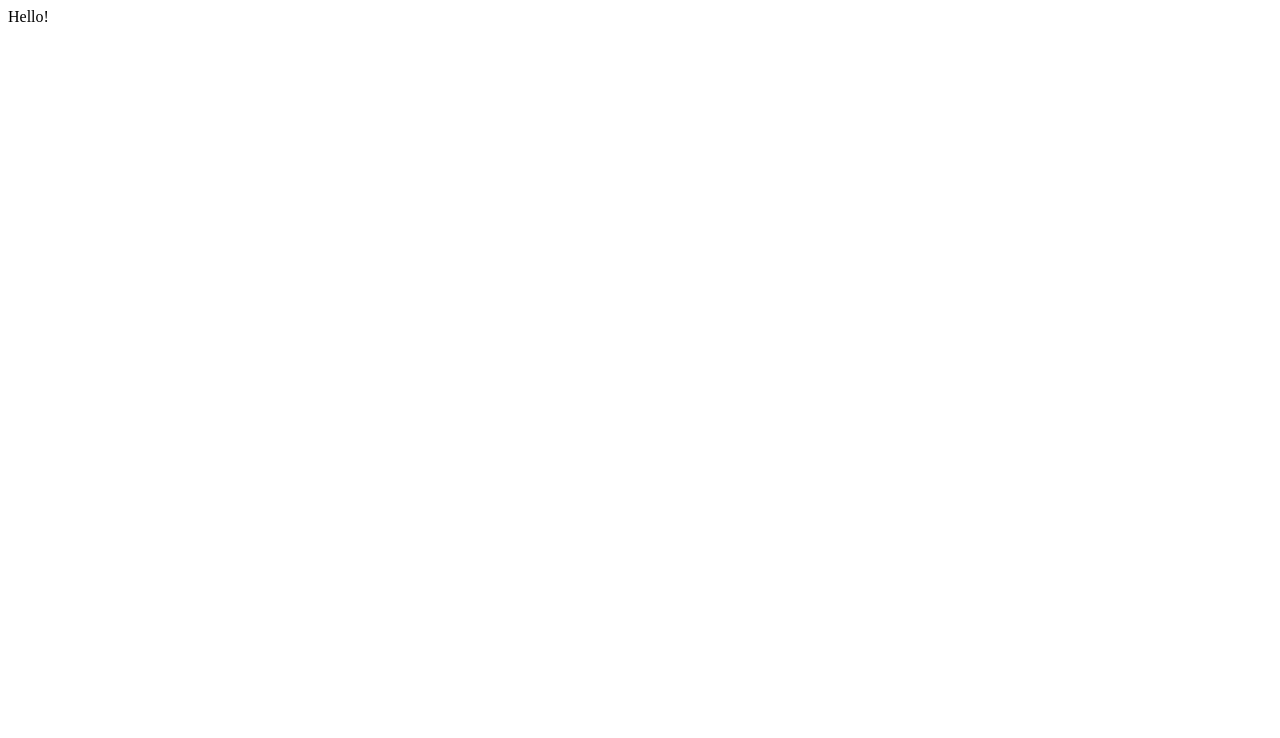
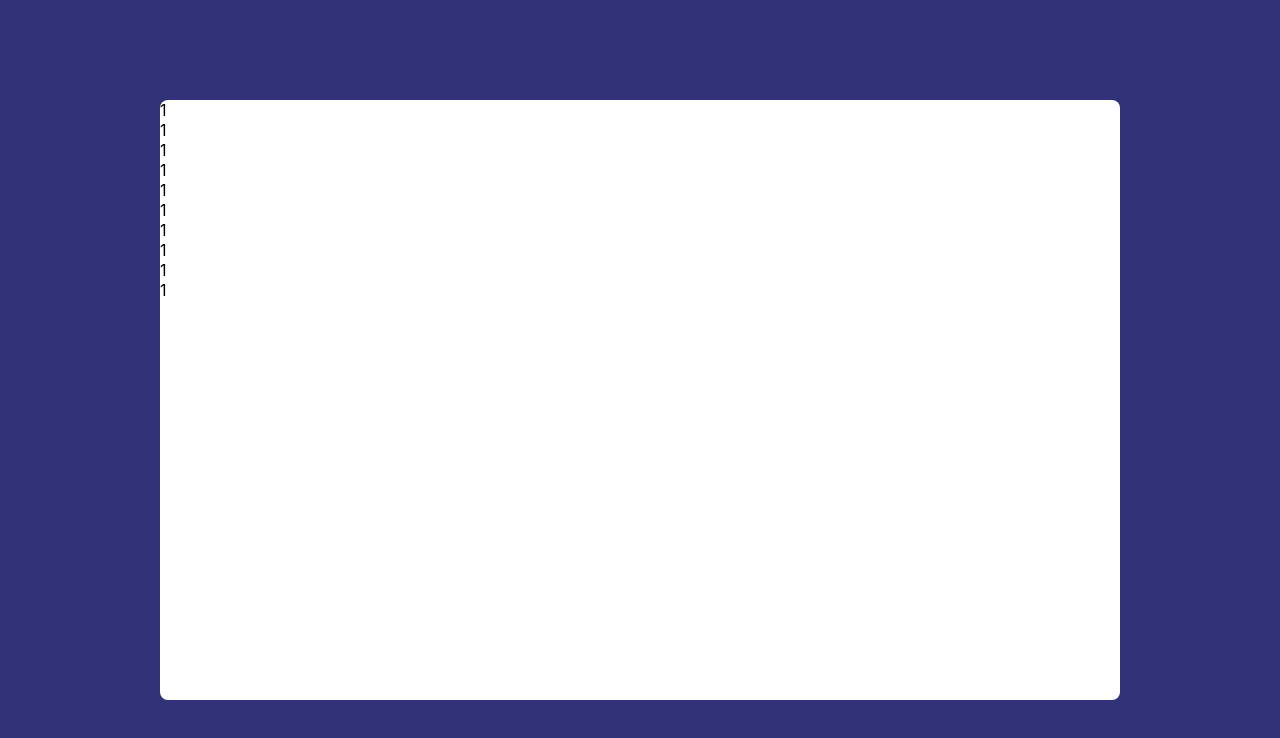
Before and after one commit to pdlmn/tenzies, a React (Create React App) app: page / in a window 1280 px wide. Shown: the top 738 px of the page. Built offline with nearby package versions, Linux system fonts and the light colour scheme.

Commit message:
Added css

```diff
--- a/src/App.js
+++ b/src/App.js
@@ -1,7 +1,17 @@
-function App() {
+import Die from './components/Die'
+
+const App = () => {
+  const createNewDice = () => {
+    const dice = []
+    for (let i = 0; i < 10; i++) {
+      dice.push(<Die value={1} />)
+    }
+    return dice
+  }
+
   return (
-    <div className="App">
-      Hello!
+    <div className="container">
+      {createNewDice()}
     </div>
   );
 }
--- /dev/null
+++ b/src/components/Die.js
@@ -0,0 +1,8 @@
+const Die = ({value}) => {
+
+  return (
+    <div className="die">{value}</div>
+  )
+}
+
+export default Die
--- a/src/index.css
+++ /dev/null
@@ -1,13 +0,0 @@
-body {
-  margin: 0;
-  font-family: -apple-system, BlinkMacSystemFont, 'Segoe UI', 'Roboto', 'Oxygen',
-    'Ubuntu', 'Cantarell', 'Fira Sans', 'Droid Sans', 'Helvetica Neue',
-    sans-serif;
-  -webkit-font-smoothing: antialiased;
-  -moz-osx-font-smoothing: grayscale;
-}
-
-code {
-  font-family: source-code-pro, Menlo, Monaco, Consolas, 'Courier New',
-    monospace;
-}
--- /dev/null
+++ b/src/styles/index.css
@@ -0,0 +1,23 @@
+body {
+  margin: 0;
+  font-family: -apple-system, BlinkMacSystemFont, 'Segoe UI', 'Roboto', 'Oxygen',
+    'Ubuntu', 'Cantarell', 'Fira Sans', 'Droid Sans', 'Helvetica Neue',
+    sans-serif;
+  background: rgb(50, 50, 120);
+  height: 100vh;
+  max-height: 100vh;
+}
+
+#root {
+  height: 100%;
+  display: flex;
+  align-items: center;
+  justify-content: center;
+}
+
+.container {
+  border-radius: 8px;
+  background: white;
+  width: 75%;
+  height: 75%;
+}
```
Also changed, not shown: src/index.js (+2 -5 lines), 1 other file (tests, documents, lock files or other folders).
